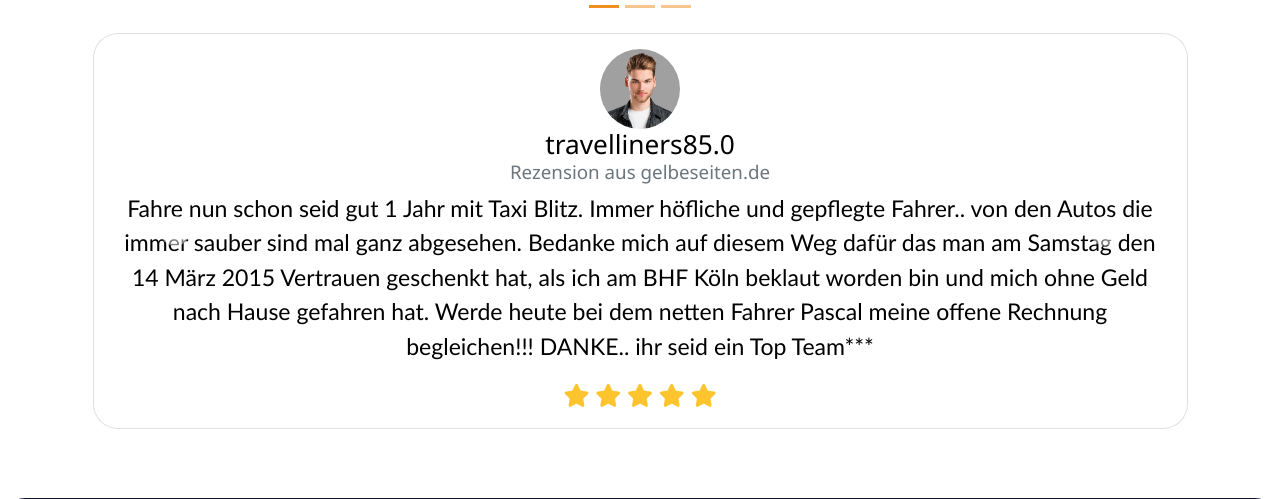
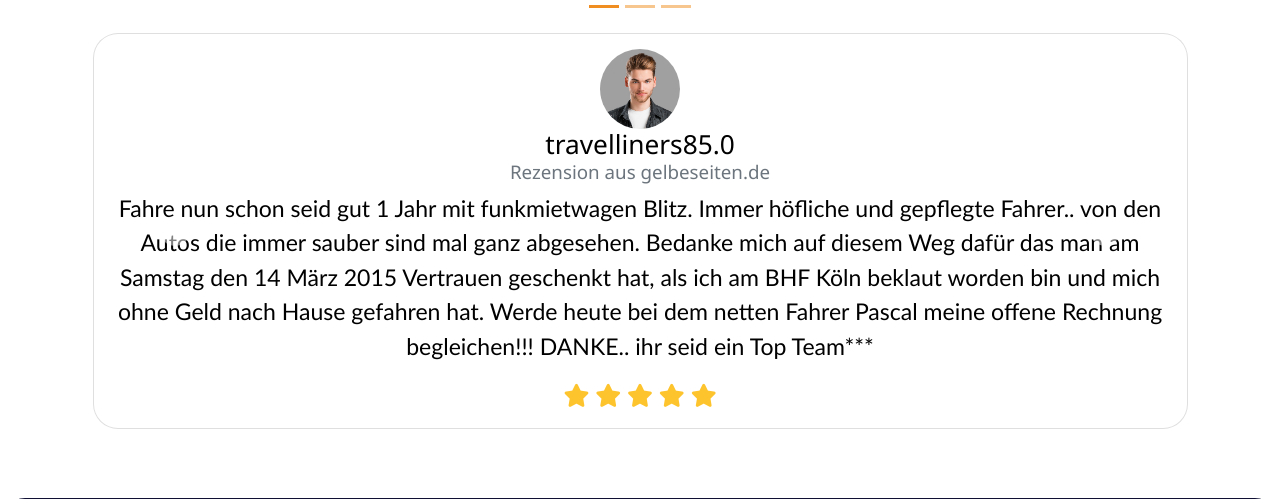
Before and after one commit to autoblitz-c/autoblitz_web, a Flask app: page / in a window 1280 px wide. Shown: the part 1183-1682 px from the top of the page. Run offline with Flask 2, Linux system fonts and the light colour scheme; parts of the project's set-up code (start-up, migrations or seed data) failed here and were passed over; some libraries are stand-ins or nearby versions.

Commit message:
corrected taxi to funkmietwagen

```diff
--- a/app.py
+++ b/app.py
@@ -58,7 +58,7 @@ def create_order(pay_type: str):
     user_id = session.get('user_id', None)
     if user_id is None or session.get(f'data_{user_id}') is None:
         flash('Sitzung abgelaufen! Versuchen Sie es erneut.')
-        return render_template('taxi.html')
+        return render_template('funkmietwagen.html')
 
     book = session.get(f'data_{user_id}')
     # book = json.load(data)
@@ -221,7 +221,7 @@ def ph_country(phone_number: str):
 
 # street, city, zipcode
 def geo_cal(address: str):
-    geolocator = Nominatim(user_agent="autoblitz_cologne_taxi_web_app")
+    geolocator = Nominatim(user_agent="autoblitz_cologne_funkmietwagen_web_app")
     lat, lon = lat_long(address)
     location = geolocator.reverse(str(lat) + "," + str(lon))
     loc = location.raw['address']
@@ -494,14 +494,14 @@ def vacancy_result():
     return render_template('vacancy.html')
 
 
-# taxi booking page
-@app.route('/taxi', methods=['POST', 'GET'])
-
-def taxi():
+# funkmietwagen booking page
+@app.route('/funkmietwagen', methods=['POST', 'GET'])
+
+def funkmietwagen():
     if check_location() == 'Access denied':
         return "Access Denied"
 
-    return render_template('taxi.html')
+    return render_template('funkmietwagen.html')
 
 
 @app.route('/booking', methods=['POST'])
@@ -842,7 +842,7 @@ def create_payment():
         user_id = session.get('user_id', None)
         if user_id is None or session.get(f'data_{user_id}') is None:
             flash('Sitzung abgelaufen! Versuchen Sie es erneut.')
-            return render_template('taxi.html')
+            return render_template('funkmietwagen.html')
 
         book = session.get(f'data_{user_id}')
         # Create a customer object
@@ -1082,7 +1082,7 @@ def booking_cash_status():
         flash(error)
         response_data = {
             'status': 'flash',
-            'template': 'taxi'
+            'template': 'funkmietwagen'
         }
 
         return jsonify(response_data)
@@ -1090,7 +1090,7 @@ def booking_cash_status():
         flash("Ihre Anfrage wird nicht übermittelt, da nur deutsche Handynummern akzeptiert werden.")
         response_data = {
             'status': 'flash',
-            'template': 'taxi'
+            'template': 'funkmietwagen'
         }
 
         return jsonify(response_data)
@@ -1099,7 +1099,7 @@ def booking_cash_status():
         flash("Bitte geben Sie die Hausnummern für die Abholung und Zielort an.")
         response_data = {
             'status': 'flash',
-            'template': 'taxi'
+            'template': 'funkmietwagen'
         }
 
         return jsonify(response_data)
@@ -1107,7 +1107,7 @@ def booking_cash_status():
         flash("Bitte wählen Sie ein Datum aus dem angegebenen Bereich")
         response_data = {
             'status': 'flash',
-            'template': 'taxi'
+            'template': 'funkmietwagen'
         }
 
         return jsonify(response_data)
@@ -1115,7 +1115,7 @@ def booking_cash_status():
         flash("Bitte wählen Sie den gegenwärtigen oder zukünftigen Zeitpunkt")
         response_data = {
             'status': 'flash',
-            'template': 'taxi'
+            'template': 'funkmietwagen'
         }
 
         return jsonify(response_data)
@@ -1123,7 +1123,7 @@ def booking_cash_status():
         flash("Es tut uns sehr leid.  Wir bedienen den angegebenen Ort nicht.")
         response_data = {
             'status': 'flash',
-            'template': 'taxi'
+            'template': 'funkmietwagen'
         }
 
         return jsonify(response_data)
@@ -1585,7 +1585,7 @@ def checkout():
         user_id = session.get('user_id', None)
         if user_id is None or session.get(f'data_{user_id}') is None:
             flash('Sitzung abgelaufen! Versuchen Sie es erneut.')
-            return render_template('taxi.html')
+            return render_template('funkmietwagen.html')
         book = session.get(f'data_{user_id}')
         print(book)
         # book = json.load(json_data)
@@ -1598,24 +1598,24 @@ def checkout():
             error = "Ihre Anfrage wurde noch nicht eingereicht. Bitte füllen Sie das Formular korrekt aus und geben \
                        Sie eine gültige Telefonnummer (einschließlich +49), E-Mail, Alter, Abholort, Zielort, Datum und Zeit."
             flash(error)
-            return render_template("taxi.html")
+            return render_template("funkmietwagen.html")
         elif ph_country(str(book["phone"])) != "Germany":
             flash("Ihre Anfrage wird nicht übermittelt, da nur deutsche Handynummern akzeptiert werden.")
-            return render_template("taxi.html")
+            return render_template("funkmietwagen.html")
         elif book['hpick'] == "" or book['hdrop'] == "":
             flash("Bitte geben Sie die Hausnummern für die Abholung und Zielort an.")
-            return render_template("taxi.html")
+            return render_template("funkmietwagen.html")
         elif validate_date(book["date"]) == False:
             flash("Bitte wählen Sie ein Datum aus dem angegebenen Bereich")
-            return render_template("taxi.html")
+            return render_template("funkmietwagen.html")
 
         elif valid == False:
             flash("Bitte wählen Sie den gegenwärtigen oder zukünftigen Zeitpunkt")
-            return render_template("taxi.html")
+            return render_template("funkmietwagen.html")
 
         elif pcity != "Köln" or dcity != "Köln":
             flash("Es tut uns sehr leid.  Wir bedienen den angegebenen Ort nicht.")
-            return render_template("taxi.html")
+            return render_template("funkmietwagen.html")
 
 
         else:
@@ -1632,7 +1632,7 @@ def checkout():
     except:
         flash(
             "Wir bitten um Entschuldigung, aber die Formulardaten wurden nicht an den Server übertragen. Bitte geben Sie daher die Daten erneut ein.")
-        return render_template("taxi.html")
+        return render_template("funkmietwagen.html")
 
 
 @app.route('/datenschutz', methods=['POST', 'GET'])
--- a/gsheet.py
+++ b/gsheet.py
@@ -8,9 +8,10 @@ import time
 from datetime import datetime, timedelta
 from threading import Lock
 
-#load_dotenv()
+load_dotenv()
 # create a lock for synchronizing access to the Google Sheet
 lock = Lock()
+print(os.environ.get('GOOGLE_APPLICATION_CREDENTIALS_PRIVATE_KEY'))
 credentials_dict = {
     'type': os.environ.get('GOOGLE_APPLICATION_CREDENTIALS_TYPE'),
     'project_id': os.environ.get('GOOGLE_APPLICATION_CREDENTIALS_PROJECT_ID'),
--- a/templates/about_us.html
+++ b/templates/about_us.html
@@ -95,7 +95,7 @@
                             <a id="tab" class="nav-link dropdown-toggle" role="button" data-bs-toggle="dropdown">unsere
                                 Dienstleistungen</a>
                             <ul class="dropdown-menu">
-                                <li><a class="dropdown-item" href="/taxi">Personenbeförderung</a></li>
+                                <li><a class="dropdown-item" href="/funkmietwagen">Personenbeförderung</a></li>
                                 <li><a class="dropdown-item" href="/ambulance">Krankentransport</a></li>
 
                             </ul>
--- a/templates/ambulance.html
+++ b/templates/ambulance.html
@@ -102,7 +102,7 @@
                             <a id="tab" class="nav-link dropdown-toggle" href="#" role="button"
                                 data-bs-toggle="dropdown">unsere Dienstleistungen</a>
                             <ul class="dropdown-menu">
-                                <li><a class="dropdown-item" href="/taxi">Personenbeförderung</a></li>
+                                <li><a class="dropdown-item" href="/funkmietwagen">Personenbeförderung</a></li>
                                 <li><a class="dropdown-item"  style="color:rgb(240,142,33)">Krankentransport</a>
                                 </li>
 
--- a/templates/cancel_booking.html
+++ b/templates/cancel_booking.html
@@ -99,7 +99,7 @@
                             <a id="tab" class="nav-link dropdown-toggle" href="#" role="button"
                                 data-bs-toggle="dropdown">unsere Dienstleistungen</a>
                             <ul class="dropdown-menu">
-                                <li><a class="dropdown-item" href="/taxi">Personenbeförderung</a></li>
+                                <li><a class="dropdown-item" href="/funkmietwagen">Personenbeförderung</a></li>
                                 <li><a class="dropdown-item" href="/ambulance">Krankentransport</a></li>
 
                             </ul>
--- a/templates/cash_booking_res.html
+++ b/templates/cash_booking_res.html
@@ -82,7 +82,7 @@
                             <a id="tab" class="nav-link dropdown-toggle" href="#" role="button"
                                 data-bs-toggle="dropdown">unsere Dienstleistungen</a>
                             <ul class="dropdown-menu">
-                                <li><a class="dropdown-item" href="/taxi">Personenbeförderung</a></li>
+                                <li><a class="dropdown-item" href="/funkmietwagen">Personenbeförderung</a></li>
                                 <li><a class="dropdown-item" href="/ambulance">Krankentransport</a></li>
 
                             </ul>
--- a/templates/contact_us.html
+++ b/templates/contact_us.html
@@ -91,7 +91,7 @@
                             <a id="tab" class="nav-link dropdown-toggle" href="#" role="button"
                                 data-bs-toggle="dropdown">unsere Dienstleistungen</a>
                             <ul class="dropdown-menu">
-                                <li><a class="dropdown-item" href="/taxi">Personenbeförderung</a></li>
+                                <li><a class="dropdown-item" href="/funkmietwagen">Personenbeförderung</a></li>
                                 <li><a class="dropdown-item" href="/ambulance">Krankentransport</a></li>
 
                             </ul>
--- a/templates/data_privacy.html
+++ b/templates/data_privacy.html
@@ -121,7 +121,7 @@
                         <a id="tab" class="nav-link dropdown-toggle" href="#" role="button"
                             data-bs-toggle="dropdown">unsere Dienstleistungen</a>
                         <ul class="dropdown-menu">
-                            <li><a class="dropdown-item" href="/taxi">Personenbeförderung</a></li>
+                            <li><a class="dropdown-item" href="/funkmietwagen">Personenbeförderung</a></li>
                             <li><a class="dropdown-item" href="/ambulance">Krankentransport</a></li>
 
                         </ul>
--- a/templates/taxi.html
+++ b/templates/funkmietwagen.html
@@ -155,7 +155,7 @@
         </div>
         {% endfor %}
 
-        <div id="taxi" class="container-fullwidth">
+        <div id="funkmietwagen" class="container-fullwidth">
             <div class="row">
                 <div class="col-sm-6"
                     style="background-color:rgb(16, 16, 52);border-radius:25px;padding:25px;max-width:100%">
--- a/templates/home.html
+++ b/templates/home.html
@@ -94,7 +94,7 @@
                             <a id="tab" class="nav-link dropdown-toggle" href="#" role="button"
                                 data-bs-toggle="dropdown">unsere Dienstleistungen</a>
                             <ul class="dropdown-menu">
-                                <li><a class="dropdown-item" href="/taxi">Personenbeförderung</a></li>
+                                <li><a class="dropdown-item" href="/funkmietwagen">Personenbeförderung</a></li>
                                 <li><a class="dropdown-item" href="/ambulance">Krankentransport</a></li>
 
                             </ul>
@@ -223,7 +223,7 @@
 
                                     <h3 class="mb-0">travelliners85.0</h3>
                                     <h5 class="text-secondary">Rezension aus gelbeseiten.de</h5>
-                                    <p id="carousel_p">Fahre nun schon seid gut 1 Jahr mit Taxi Blitz. Immer höfliche
+                                    <p id="carousel_p">Fahre nun schon seid gut 1 Jahr mit funkmietwagen Blitz. Immer höfliche
                                         und gepflegte
                                         Fahrer.. von den Autos die immer sauber sind mal ganz abgesehen. Bedanke mich
                                         auf diesem Weg dafür das man am Samstag den 14 März 2015 Vertrauen geschenkt
@@ -259,7 +259,7 @@
 
                                     <h3 class="mb-0">konstantin1983</h3>
                                     <h5 class="text-secondary">Rezension aus golocal.de</h5>
-                                    <p id="carousel_p">Die Auto-Blitz Funkmietwagen GmbH ist das beste Taxiunternehmen,
+                                    <p id="carousel_p">Die Auto-Blitz Funkmietwagen GmbH ist das beste funkmietwagenunternehmen,
                                         das ich
                                         persönlich kenne. Immer freundliche und ortskundige Fahrer kommen pünktlich und
                                         bringen mich schnell zum Zielort. Die Autos, mit denen ich gebracht werde, sind
@@ -296,7 +296,7 @@
                                     <h5 class="text-secondary">Rezension aus Facebook</h5>
                                     <p id="carousel_p">Auto Blitz - ein Name und ein Programm.
                                         Preiswerter Mietwagen-Service. Nette und kompetente Mitarbeiter.
-                                        Wenn Taxi, dann Mietwagen - dann Auto Blitz!
+                                        Wenn funkmietwagen, dann Mietwagen - dann Auto Blitz!
                                     </p>
 
                                 </div>
--- a/templates/impressum.html
+++ b/templates/impressum.html
@@ -121,7 +121,7 @@
                         <a id="tab" class="nav-link dropdown-toggle" href="#" role="button"
                             data-bs-toggle="dropdown">unsere Dienstleistungen</a>
                         <ul class="dropdown-menu">
-                            <li><a class="dropdown-item" href="/taxi">Personenbeförderung</a></li>
+                            <li><a class="dropdown-item" href="/funkmietwagen">Personenbeförderung</a></li>
                             <li><a class="dropdown-item" href="/ambulance">Krankentransport</a></li>
 
                         </ul>
--- a/templates/online_booking_res.html
+++ b/templates/online_booking_res.html
@@ -82,7 +82,7 @@
                             <a id="tab" class="nav-link dropdown-toggle" href="#" role="button"
                                 data-bs-toggle="dropdown">unsere Dienstleistungen</a>
                             <ul class="dropdown-menu">
-                                <li><a class="dropdown-item" href="/taxi">Personenbeförderung</a></li>
+                                <li><a class="dropdown-item" href="/funkmietwagen">Personenbeförderung</a></li>
                                 <li><a class="dropdown-item" href="/ambulance">Krankentransport</a></li>
 
                             </ul>
--- a/templates/order_status.html
+++ b/templates/order_status.html
@@ -99,7 +99,7 @@
                             <a id="tab" class="nav-link dropdown-toggle" href="#" role="button"
                                 data-bs-toggle="dropdown">unsere Dienstleistungen</a>
                             <ul class="dropdown-menu">
-                                <li><a class="dropdown-item" href="/taxi">Personenbeförderung</a></li>
+                                <li><a class="dropdown-item" href="/funkmietwagen">Personenbeförderung</a></li>
                                 <li><a class="dropdown-item" href="/ambulance">Krankentransport</a></li>
 
                             </ul>
--- a/templates/vacancy.html
+++ b/templates/vacancy.html
@@ -93,7 +93,7 @@
                             <a id="tab" class="nav-link dropdown-toggle" href="#" role="button"
                                 data-bs-toggle="dropdown">unsere Dienstleistungen</a>
                             <ul class="dropdown-menu">
-                                <li><a class="dropdown-item" href="/taxi">Personenbeförderung</a></li>
+                                <li><a class="dropdown-item" href="/funkmietwagen">Personenbeförderung</a></li>
                                 <li><a class="dropdown-item" href="/ambulance">Krankentransport</a></li>
 
                             </ul>
```
Also changed, not shown: templates/book.html (+9 -9 lines), static/Pandas_log.png (deleted), static/Python-logo-notext.png (deleted).
